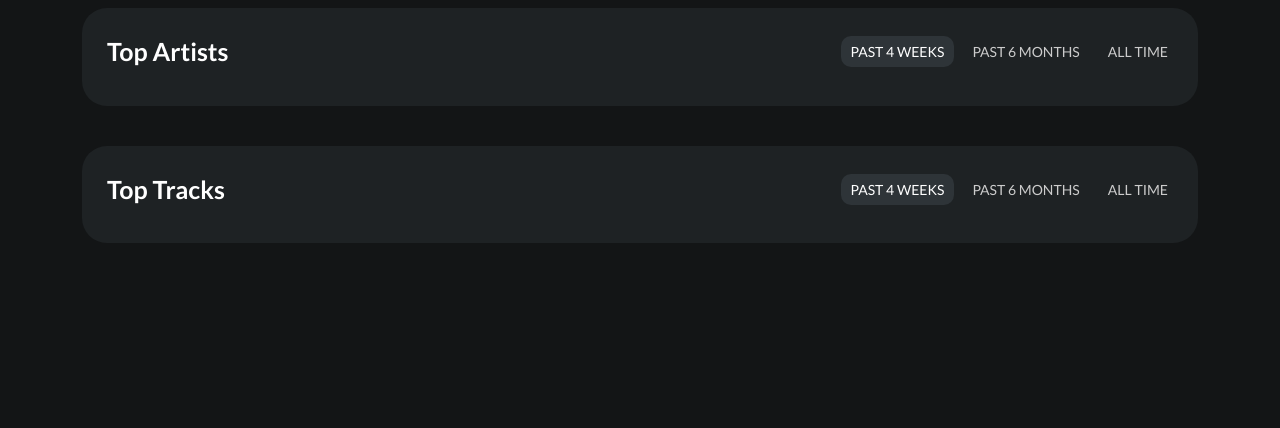
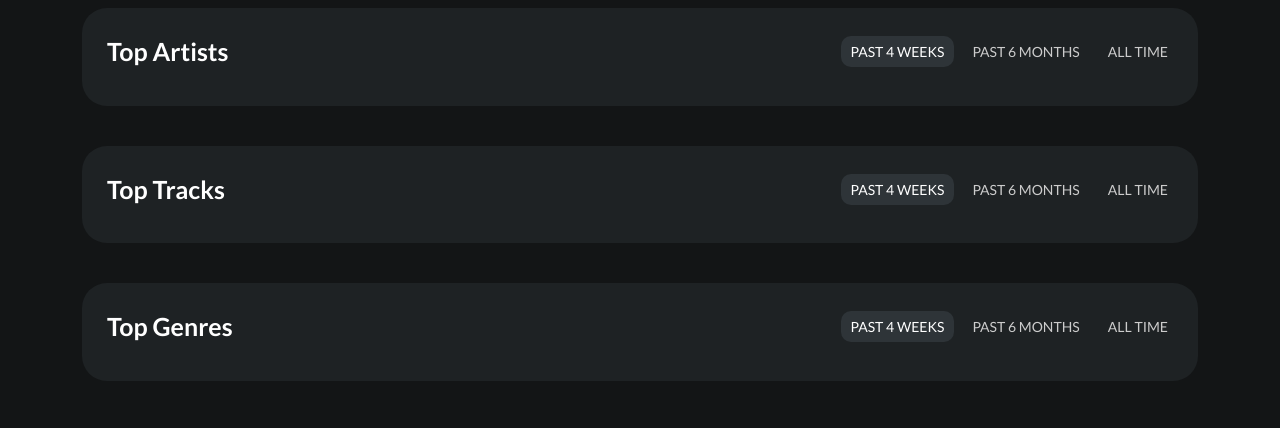
Before and after one commit to mpoteryk/favourites-for-spotify, a Flask app: template templates/favourites.html in a window 1280 px wide. Shown: the part 372-800 px from the top of the page. Run offline with Flask 2, Linux system fonts and the light colour scheme; the template is opened without the code that fills it, so the values that code supplies are empty.

Commit message:
Adds HTML for genre radio buttons

```diff
--- a/app.py
+++ b/app.py
@@ -5,7 +5,7 @@ from dotenv import load_dotenv
 import json
 import os
 
-from api import getAuthURL, getAuthData, getCurrentUserProfile, getUserTopArtists, getUserTopTracks
+from api import getAuthURL, getAuthData, getCurrentUserProfile, getUserTopArtists, getUserTopTracks, getUserTopGenres
 
 load_dotenv()
 
@@ -90,8 +90,8 @@ def favouritesUserData(itemType, timeRange):
             return json.dumps(getUserTopArtists(accessToken, NUMBER_OF_ARTISTS, timeRange))
         elif itemType == "tracks":
             return json.dumps(getUserTopTracks(accessToken, NUMBER_OF_TRACKS, timeRange))
-        # elif itemType == "genres":
-        #     return json.dumps(getUserTopGenres(accessToken, 50, timeRange))
+        elif itemType == "genres":
+            return json.dumps(getUserTopGenres(accessToken, 50, timeRange))
         # elif itemType == "decades":
         #     return json.dumps(getUserTopDecades(accessToken, 50, timeRange))
         # elif tracks, else error TODO: add error for else
--- a/templates/favourites.html
+++ b/templates/favourites.html
@@ -101,6 +101,29 @@
 
         </section>
 
+        <!-- top genres -->
+        <section class = "content-element">
+
+            <div class = "item-title-container">
+                <div class = "top-items-title">Top Genres</div>
+
+                <div class = "time-range-menu" id = "genre-buttons">
+                    <input type = "radio" name = "genre-time-ranges" id = "genre-short-term" value = "short-term-button" checked>
+                    <label for = "genre-short-term"">Past 4 weeks</label>
+
+                    <input type = "radio" name = "genre-time-ranges" id = "genre-medium-term" value = "medium-term-button">
+                    <label for = "genre-medium-term">Past 6 months</label>
+
+                    <input type = "radio" name = "genre-time-ranges" id = "genre-long-term" value = "long-term-button">
+                    <label for = "genre-long-term">All time</label>
+                </div>
+            </div>
+
+
+        </section>
+
+
+
     </div>
 
   </body>
```
